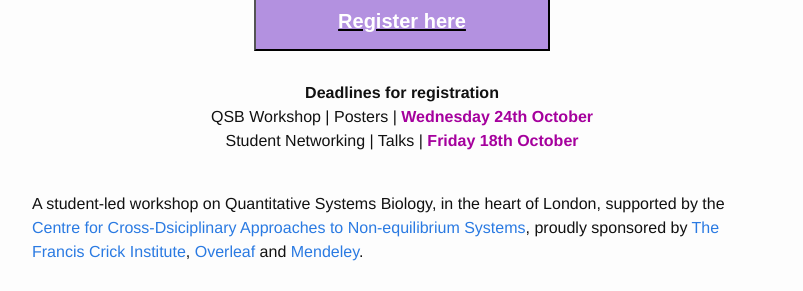
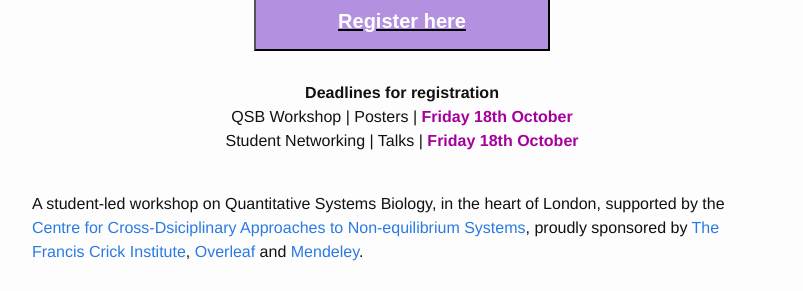
Before and after one commit to qsbworkshop/qsb2019, a Jekyll site: the page built from docs/index.md, in a window 1280 px wide and 900 px high, scrolled down 522 px. Shown: the part 152-443 px from the top of the window, without its empty margins (238-1041 px from the left). Built offline with Jekyll 4.4.1, drawn with Linux system fonts in a browser that asks for light colours; comment, search, counter and statistics services are not loaded.

Commit message:
Update home.html

```diff
--- a/docs/_layouts/home.html
+++ b/docs/_layouts/home.html
@@ -25,7 +25,7 @@ layout: default
   <p>
       <center>
       <strong>Deadlines for registration</strong> <br>
-      QSB Workshop | Posters | <font style="color:rgb(165, 0, 157)"><strong>Wednesday 24th October</strong></font><br>
+      QSB Workshop | Posters | <font style="color:rgb(165, 0, 157)"><strong>Friday 18th October</strong></font><br>
       Student Networking | Talks | <font style="color:rgb(165, 0, 157)"><strong>Friday 18th October</strong></font>
       </center>
     </p><br>
```
